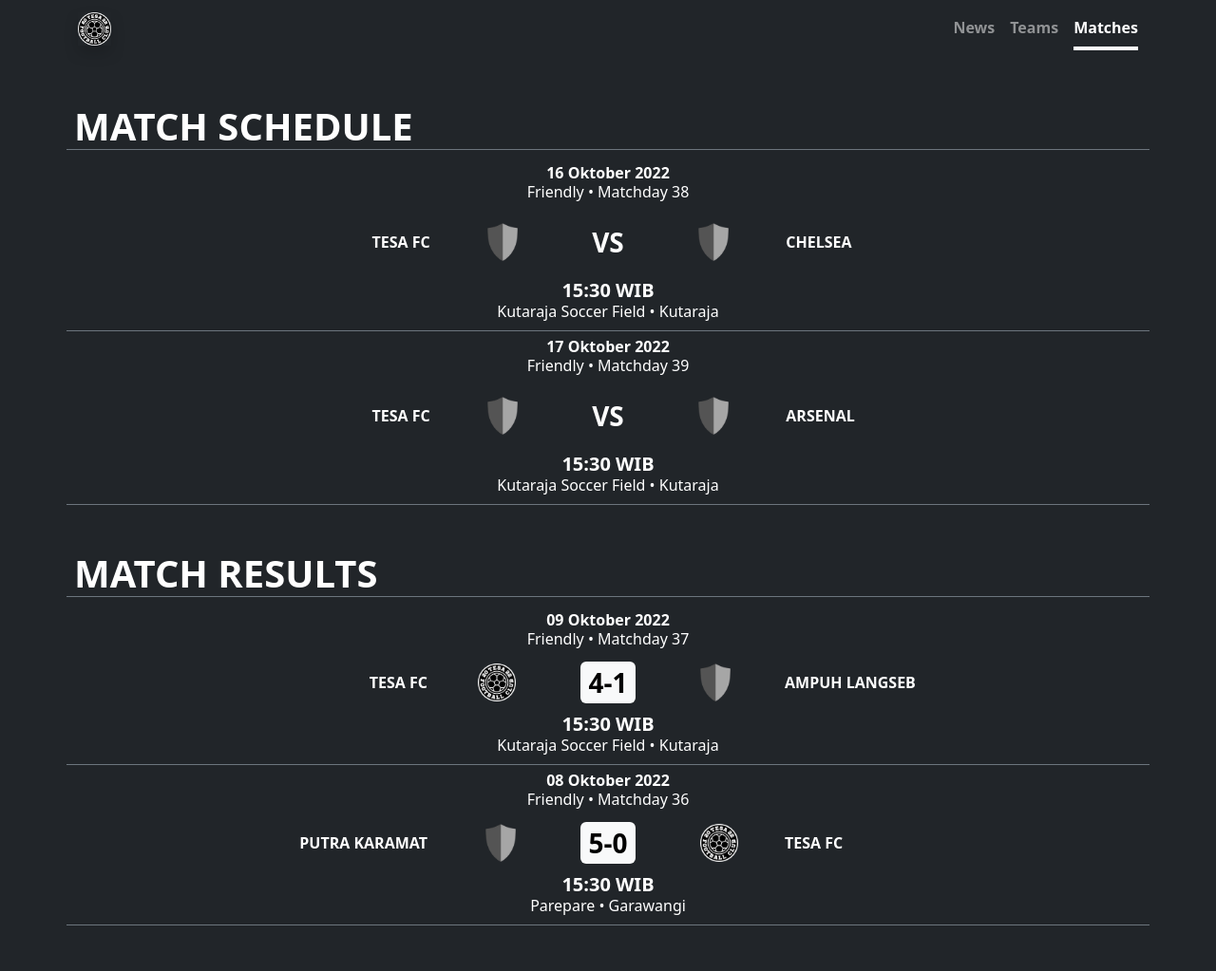
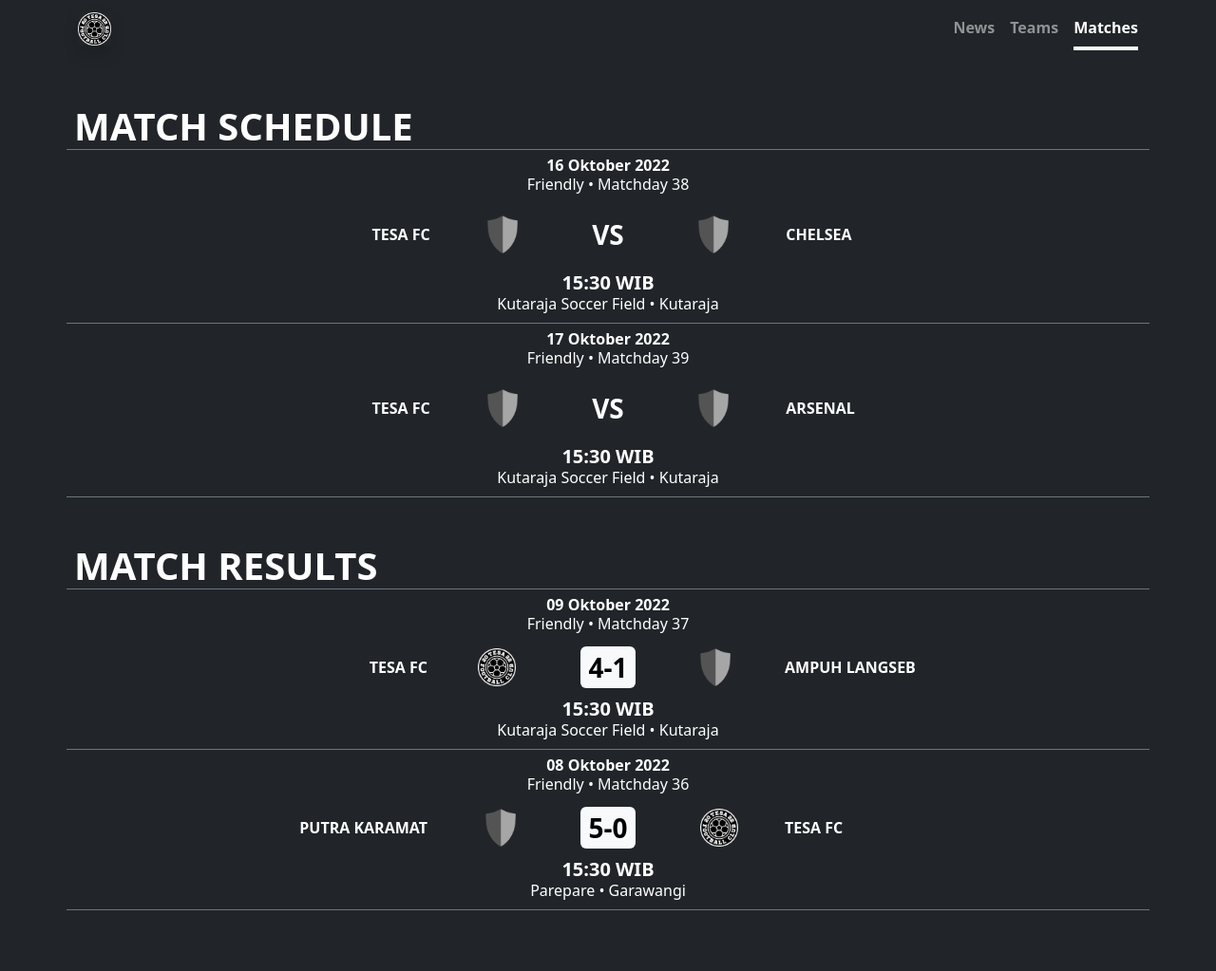
Before and after one commit to tesafc/tesafc.github.io, a Jekyll site: the page built from matches.html, in a window 1280 px wide. Shown: the whole page at 95% size. Built offline with Jekyll 4.4.1, drawn with Linux system fonts in a browser that asks for light colours.

Commit message:
Update matches.html

```diff
--- a/matches.html
+++ b/matches.html
@@ -6,7 +6,7 @@
 <div class="my-5">
   <div class="container px-0">
     {% assign schedules = site.matches | where: "status", "match schedule" %}
-    <h1 class="text-uppercase fw-bolder border-bottom border-secondary px-2">match schedule</h1>
+    <h1 class="text-uppercase fw-bolder border-bottom border-secondary px-2 mb-0">match schedule</h1>
     <div class="row row-cols-1 g-0">
       {% for match in schedules %}
       <div class="col">
@@ -46,7 +46,7 @@
 
   <div class="container px-0">
     {% assign results = site.matches | where: "status", "match result" %}
-    <h1 class="mt-5 px-2 text-uppercase fw-bolder border-bottom border-secondary">match results</h1>
+    <h1 class="mt-5 px-2 text-uppercase fw-bolder border-bottom border-secondary mb-0">match results</h1>
     <div class="row row-cols-1 g-0">
       {% for match in results reversed %}
       <div class="col">
```
